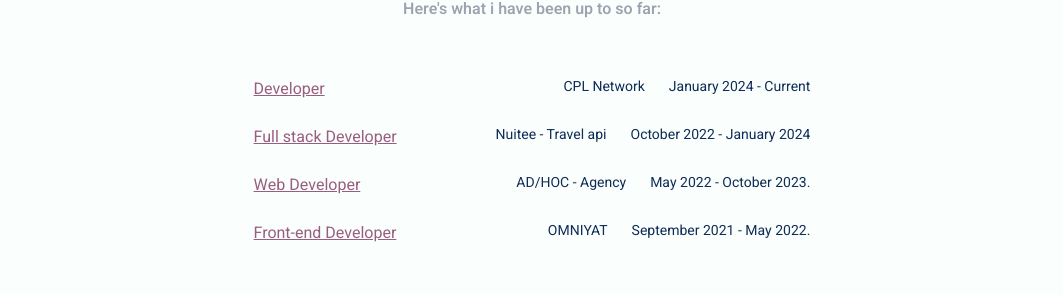
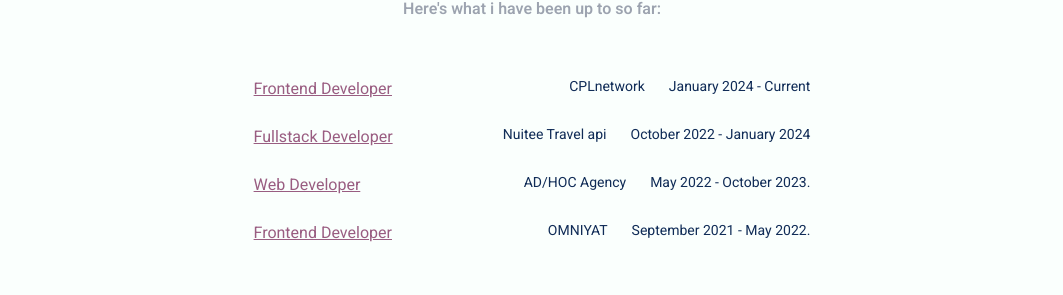
Before and after one commit to Zackaria-Slimane/zackarislnext, a Next.js app: page / in a window 1280 px wide. Shown: the part 2553-2848 px from the top of the page, without its empty margins (108-1171 px from the left). Built offline with nearby package versions, Linux system fonts and the light colour scheme.

Commit message:
reverting to last working commit

```diff
--- a/src/data/workStore.js
+++ b/src/data/workStore.js
@@ -2,23 +2,23 @@ let uid = () => crypto.randomUUID().slice(0, 18);
 export const WorkStore = [
 	{
 		id: uid(),
-		name: "CPL Network",
-		position: "Developer",
+		name: "CPLnetwork",
+		position: "Frontend Developer",
 		from: "January 2024",
 		to: "Current",
 		link: "https://www.cpl-network.com/",
 	},
 	{
 		id: uid(),
-		name: "Nuitee - Travel api",
-		position: "Full stack Developer",
+		name: "Nuitee Travel api",
+		position: "Fullstack Developer",
 		from: "October 2022",
 		to: "January 2024",
 		link: "https://nuitee.com",
 	},
 	{
 		id: uid(),
-		name: "AD/HOC - Agency",
+		name: "AD/HOC Agency",
 		position: "Web Developer",
 		from: "May 2022",
 		to: "October 2023.",
@@ -27,7 +27,7 @@ export const WorkStore = [
 	{
 		id: uid(),
 		name: "OMNIYAT",
-		position: "Front-end Developer",
+		position: "Frontend Developer",
 		from: "September 2021",
 		to: "May 2022.",
 		link: "https://www.omniyat.ma/en/",
```
